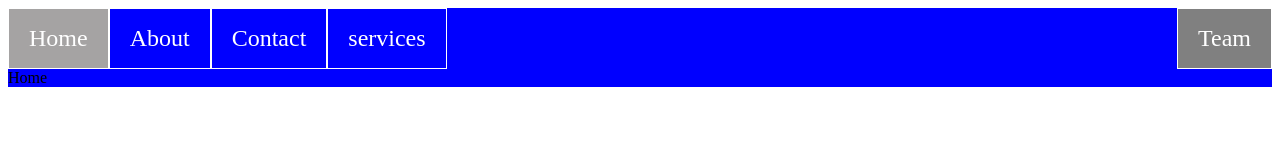
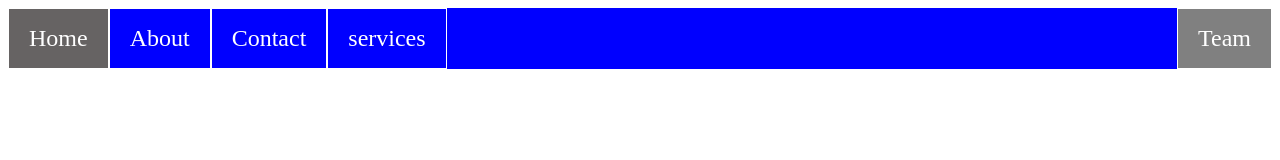
Before and after one commit to SafnetCo2/nav-bar-practice, a plain HTML site: page index.html in a window 1280 px wide. In both pictures the pointer is over the link "Home". Drawn offline with Linux system fonts and the light colour scheme.

Commit message:
nav bar with only css styles

```diff
--- a/index.html
+++ b/index.html
@@ -9,7 +9,7 @@
 <body>
 
         <ul>
-            <li><a href="#">Home</a>Home</li>
+            <li><a href="#">Home</a></li>
             <li><a href="#">About</a></li>
             <li><a href="#">Contact</a></li>
             <li><a href="#">services</a></li>
--- a/style.css
+++ b/style.css
@@ -25,5 +25,5 @@ ul {
   }
 
   li a:hover {
-    background-color: rgb(165, 163, 163);
+    background-color: rgb(102, 99, 99);
   }
```
